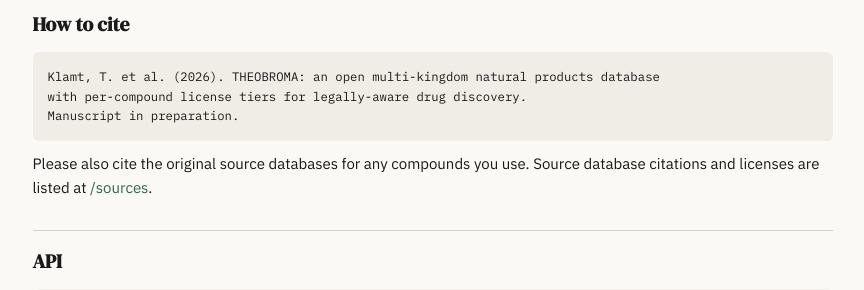
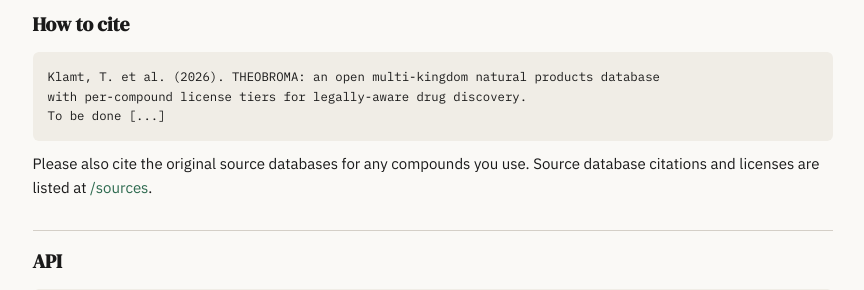
Before and after one commit to ThorKlm/theobroma, a Flask app: page /help in a window 1280 px wide. Shown: the part 1600-1890 px from the top of the page, without its empty margins (30-894 px from the left). Run offline with Flask 3, Linux system fonts and the light colour scheme; some libraries are stand-ins or nearby versions.

Commit message:
v28: citation placeholder

```diff
--- a/templates/help.html
+++ b/templates/help.html
@@ -32,7 +32,7 @@
     <h2 id="cite">How to cite</h2>
     <pre>Klamt, T. et al. (2026). THEOBROMA: an open multi-kingdom natural products database
 with per-compound license tiers for legally-aware drug discovery.
-Manuscript in preparation.</pre>
+To be done [...]</pre>
     <p>Please also cite the original source databases for any compounds you use. Source database citations and licenses are listed at <a href="/sources">/sources</a>.</p>
     <h2>API</h2>
     <pre>GET /api/search?q=QUERY&amp;type=TYPE&amp;limit=N&amp;offset=M&amp;format=FORMAT
```
